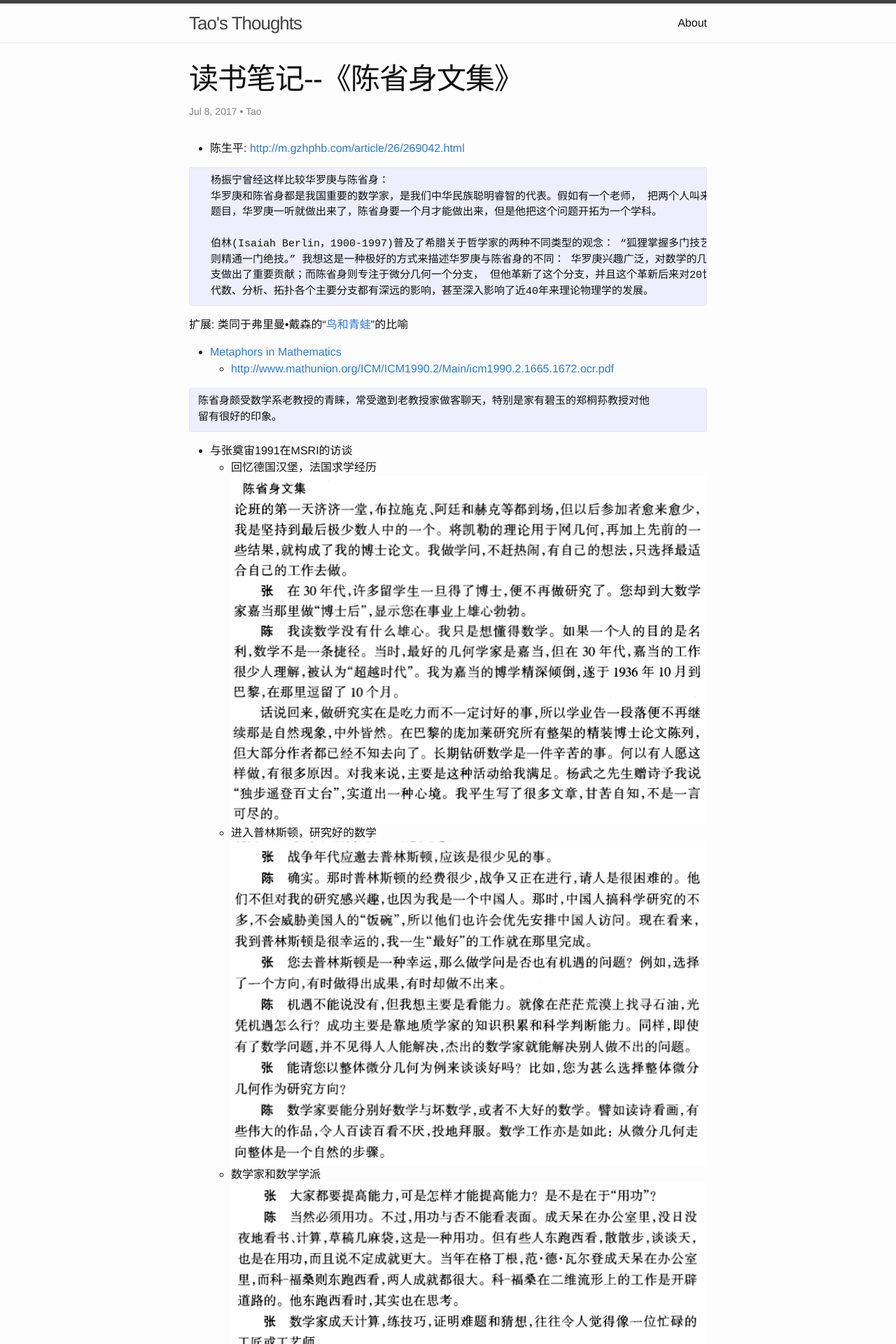
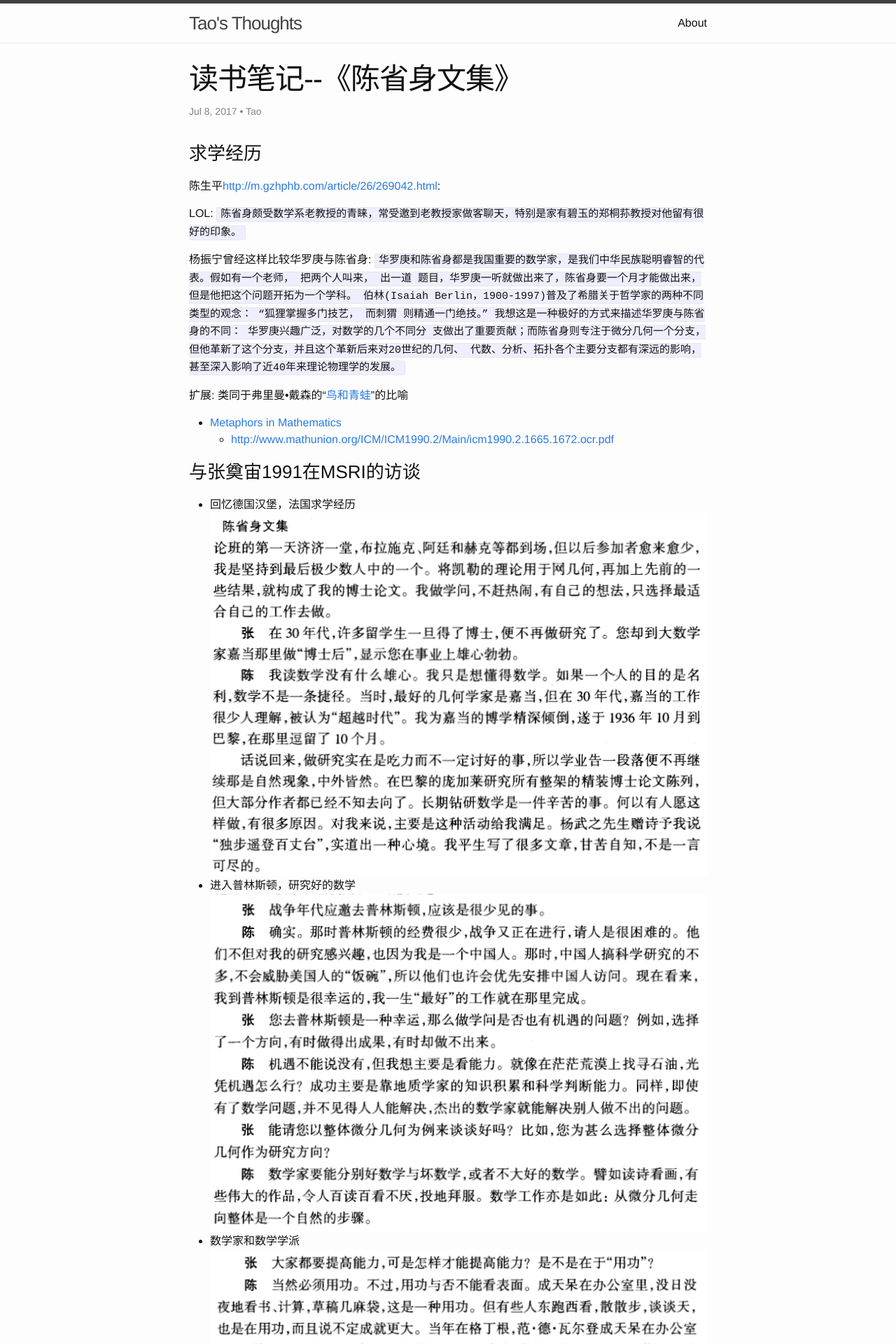
Before and after one commit to tao-guo/blog, a Jekyll site: the page docs/book/2017/07/08/book-chen.html, which Jekyll copies as it is, in a window 1280 px wide. Shown: the top 1920 px of the page at 70% size. Built offline with Jekyll 4.4.1, drawn with Linux system fonts in a browser that asks for light colours; Markdown is read by kramdown in place of the engine named in the settings.

```diff
--- a/_sass/_base.scss
+++ b/_sass/_base.scss
@@ -8,7 +8,9 @@ dl, dd, ol, ul, figure {
     padding: 0;
 }
 
-
+strong {
+    font-weight: bold;
+}
 
 /**
  * Basic styling
--- a/docs/book/2017/07/08/book-chen.html
+++ b/docs/book/2017/07/08/book-chen.html
@@ -7,7 +7,7 @@
   <meta name="viewport" content="width=device-width, initial-scale=1">
 
   <title>读书笔记--《陈省身文集》</title>
-  <meta name="description" content="陈生平: http://m.gzhphb.com/article/26/269042.html">
+  <meta name="description" content="求学经历">
 
   <link rel="stylesheet" href="/blog/css/main.css">
   <link rel="canonical" href="http://sumread.com/blog/book/2017/07/08/book-chen.html">
@@ -64,18 +64,25 @@
   </header>
 
   <article class="post-content">
-    <ul>
-<li>陈生平: <a href="http://m.gzhphb.com/article/26/269042.html">http://m.gzhphb.com/article/26/269042.html</a></li>
-</ul>
-<div class="highlight"><pre><code class="language-" data-lang="">  杨振宁曾经这样比较华罗庚与陈省身：
+    <h3>求学经历</h3>
+
+<p>陈生平<a href="http://m.gzhphb.com/article/26/269042.html">http://m.gzhphb.com/article/26/269042.html</a>: </p>
+
+<p>LOL:
+  <code>
+  陈省身颇受数学系老教授的青睐，常受邀到老教授家做客聊天，特别是家有碧玉的郑桐荪教授对他留有很好的印象。
+</code></p>
+
+<p>杨振宁曾经这样比较华罗庚与陈省身:
+  <code>
   华罗庚和陈省身都是我国重要的数学家，是我们中华民族聪明睿智的代表。假如有一个老师， 把两个人叫来， 出一道
   题目，华罗庚一听就做出来了，陈省身要一个月才能做出来，但是他把这个问题开拓为一个学科。
-
   伯林(Isaiah Berlin，1900-1997)普及了希腊关于哲学家的两种不同类型的观念： “狐狸掌握多门技艺， 而刺猬
   则精通一门绝技。” 我想这是一种极好的方式来描述华罗庚与陈省身的不同： 华罗庚兴趣广泛，对数学的几个不同分
   支做出了重要贡献；而陈省身则专注于微分几何一个分支， 但他革新了这个分支，并且这个革新后来对20世纪的几何、
   代数、分析、拓扑各个主要分支都有深远的影响，甚至深入影响了近40年来理论物理学的发展。
-</code></pre></div>
+</code></p>
+
 <p>扩展: 类同于弗里曼•戴森的“<a href="http://news.sciencenet.cn/htmlnews/2011/8/251096-1.shtm">鸟和青蛙</a>”的比喻</p>
 
 <ul>
@@ -85,11 +92,8 @@
 <li><a href="http://www.mathunion.org/ICM/ICM1990.2/Main/icm1990.2.1665.1672.ocr.pdf">http://www.mathunion.org/ICM/ICM1990.2/Main/icm1990.2.1665.1672.ocr.pdf</a></li>
 </ul></li>
 </ul>
-<div class="highlight"><pre><code class="language-" data-lang="">陈省身颇受数学系老教授的青睐，常受邀到老教授家做客聊天，特别是家有碧玉的郑桐荪教授对他
-留有很好的印象。
-</code></pre></div>
-<ul>
-<li>与张奠宙1991在MSRI的访谈
+
+<h3>与张奠宙1991在MSRI的访谈</h3>
 
 <ul>
 <li>回忆德国汉堡，法国求学经历
@@ -98,45 +102,54 @@
 <img src="/blog/img/chen-good-math.png" alt="好的数学1"></li>
 <li>数学家和数学学派
 <img src="/blog/img/chen-insight.png" alt="数学家和数学学派">
-对比周炜良的淡泊，少为外人所知</li>
-</ul></li>
-<li><p>南开访问</p>
+对比周炜良的淡泊，少为外人所知
 
 <ul>
+<li>南开访问</li>
+</ul></li>
 <li>彩票助学
 <img src="/blog/img/chen-lottery.png" alt="彩票助学"></li>
-<li>什么是好的数学
+<li><p>什么是好的数学
 <img src="/blog/img/chen-good-math-2.png" alt="什么是好的数学">
 解方程对比拿破仑定理(三角形外接三角形)
 <img src="/blog/img/chen-good-math.png" alt="好的数学">
 <img src="/blog/img/chen-good-math3.png" alt="好的数学3">
-<img src="/blog/img/chen-good-math4.png" alt="好的数学4">
-陶哲轩也专门写过一篇文章分析&quot;<a href="http://www.changhai.org/articles/translation/mathematics/good_maths1.php">好的数学</a>&quot;，本质上也难简单定义:
-<img src="/blog/img/tao-good-math.png" alt="好的数学4"></li>
-</ul></li>
-<li><p>大学数学丛书</p>
+<img src="/blog/img/chen-good-math4.png" alt="好的数学4"></p>
+
+<p>陶哲轩也专门写过一篇文章分析&quot;<a href="http://www.changhai.org/articles/translation/mathematics/good_maths1.php">好的数学</a>&quot;，本质上也难简单定义:</p>
+
+<p><img src="/blog/img/tao-good-math.png" alt="好的数学4"></p></li>
+</ul>
+
+<h3>大学数学丛书</h3>
 
 <ul>
 <li>中国的数学
-<img src="/blog/img/chen-chinese-math.png" alt="中国的数学"></li>
-</ul></li>
-<li><p>对中国数学的展望</p>
+<img src="/blog/img/chen-chinese-math.png" alt="中国的数学">
 
 <ul>
+<li>对中国数学的展望</li>
+</ul></li>
 <li>数学与人口,很有名的数学例子
 <img src="/blog/img/chen-math-people.png" alt="数学与人口"></li>
-<li>研究数学史的重要性
-<img src="/blog/img/chen-china-math-history.png" alt="数学史"></li>
-<li>其他</li>
+<li><p>研究数学史的重要性
+<img src="/blog/img/chen-china-math-history.png" alt="数学史"></p></li>
+<li><p>其他</p>
+
+<ul>
 <li>鼓励年轻人成立自己的学派</li>
 <li>对联: 孙行者-胡适之-祖冲之</li>
 </ul></li>
-<li><p>数学文集</p>
+</ul>
+
+<h3>数学文集</h3>
 
 <ul>
 <li>关于黎曼猜想
 <img src="/blog/img/chen-liman.png" alt="黎曼猜想"></li>
-<li>关于几何</li>
+<li>关于几何
+
+<ul>
 <li>从三角形到流形
 
 <ul>
@@ -148,8 +161,8 @@
 <ul>
 <li>与理论物理，广义相对论</li>
 </ul></li>
+</ul></li>
 <li><a href="/blog/math/1987/04/21/what-is-geometry.html">什么是几何学</a></li>
-</ul></li>
 </ul>
 
   </article>
--- a/docs/css/main.css
+++ b/docs/css/main.css
@@ -6,6 +6,9 @@ p, blockquote, pre, hr,
 dl, dd, ol, ul, figure {
   margin: 0;
   padding: 0; }
+
+strong {
+  font-weight: bold; }
 
 /**
  * Basic styling
```
Also changed, not shown: _posts/2017-07-08-book-chen.md (+16 -11 lines), _posts/2017-07-09-what-is-math.md (+5 -5 lines), docs/feed.xml (+49 -36 lines), docs/math/2017/07/09/what-is-math.html (+5 -5 lines).
